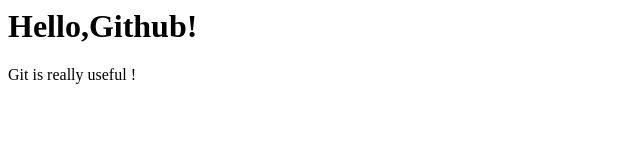
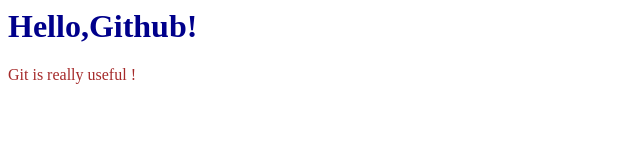
Before and after one commit to Sjebril87/web09-first1-repo, a plain HTML site: page index.html in a window 1280 px wide. Shown: the whole page, without its empty margins (0-640 px from the left). Drawn offline with Linux system fonts and the light colour scheme.

Commit message:
Updated index page

```diff
--- a/index.html
+++ b/index.html
@@ -1,6 +1,6 @@
 
 <html >
-
+<link rel="stylesheet" href="style.css">
 <body>
     <h1>Hello,Github!</h1>
     <p> Git is really useful !</p>
--- a/style.css
+++ b/style.css
@@ -1,3 +1,7 @@
 p {
     color: brown;
 }
+h1 {
+    color: darkblue;
+    font-weight: bold;
+}
```
